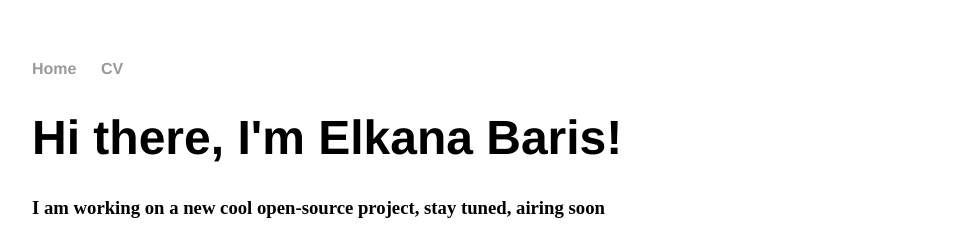
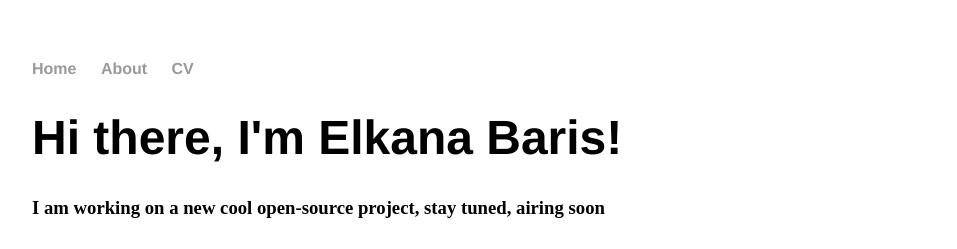
Before and after one commit to elkbrsathuji/elkbrsathuji.github.io, a Jekyll site: the page built from index.html, in a window 1280 px wide. Shown: the top 249 px of the page, without its empty margins (160-1117 px from the left). Built offline with Jekyll 4.4.1, drawn with Linux system fonts in a browser that asks for light colours.

Commit message:
adding resources

```diff
--- a/_layouts/default.html
+++ b/_layouts/default.html
@@ -10,6 +10,7 @@
 	    		<ul>
 	        		<li><a href="/">Home</a></li>
 		        	<!-- <li><a href="/about">About</a></li> -->
+				<li><a href="/resources">About</a></li>
 	        		<li><a href="/cv/cv.pdf">CV</a></li>
 	        		<!-- <li><a href="/blog">Blog</a></li> -->
 	    		</ul>
```
